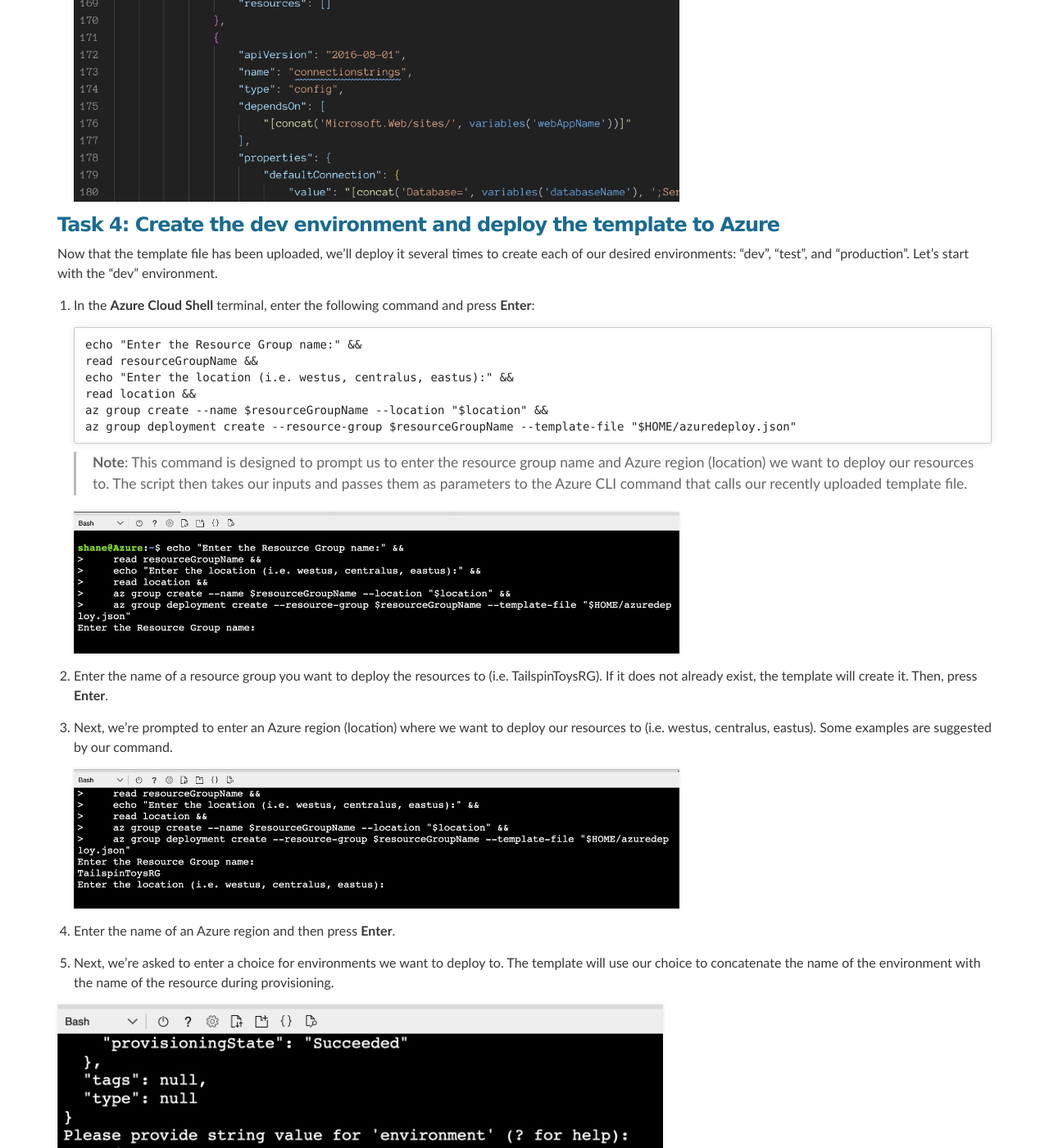
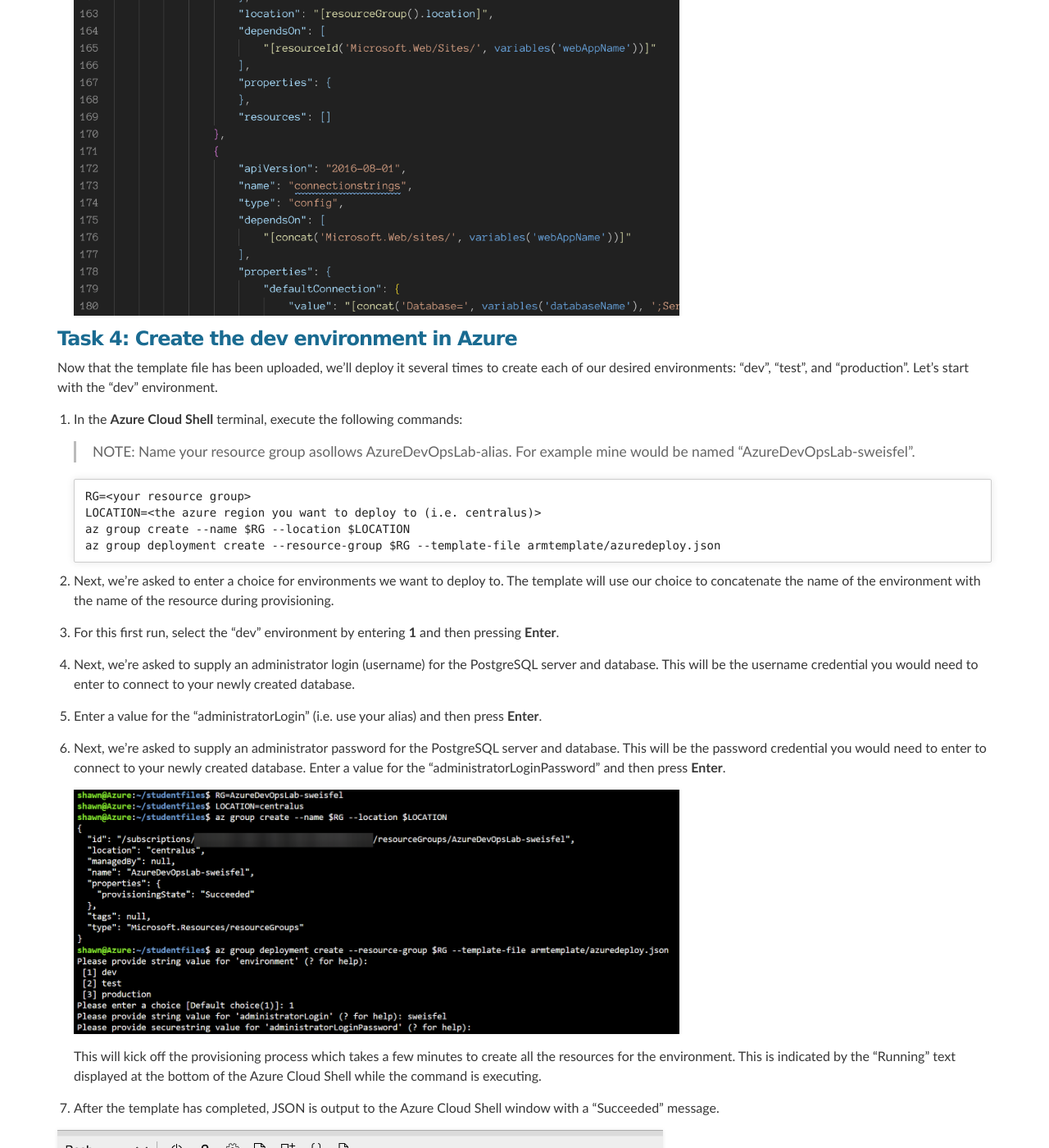
Before and after one commit to shawnweisfeld/20200109_MCWAzureDevOps, a Jekyll site: the page built from docs/lab.md, in a window 1280 px wide and 1400 px high, scrolled down 5141 px. Shown: the whole window at 82% size. Built offline with Jekyll 4.4.1, drawn with Linux system fonts in a browser that asks for light colours; our own code applies the rules of GitHub Pages for plain Markdown files; some of the changed text lies outside the part shown.

Commit message:
exercise1

````diff
--- a/docs/lab.md
+++ b/docs/lab.md
@@ -29,11 +29,17 @@ Tailspin Toys has asked you to automate their development process in two specifi
 
 ## Setup
 
-1.  Go to the [Azure Portal](https://portal.azure.com) and log into the provided Microsoft Azure subscription
-
 ### Task 1: Use Azure Shell as your development environment
 
-1.  Launch the **Azure Cloud Shell** by going to [https://shell.azure.com](https://shell.azure.com)
+1.  Go to the **Azure Portal** [https://portal.azure.com](https://portal.azure.com) and log into the provided Microsoft Azure subscription
+
+1.  Launch the **Azure Cloud Shell** on a new tab in the same browser window by going to [https://shell.azure.com](https://shell.azure.com).
+
+    > If prompted to select a "Directory" pick the same one as the provided Microsoft Azure subscription.
+
+    > If prompted to create a stroage account for the Cloud Shell do so in the provided Microsoft Azure subscription.
+
+    > Be sure that your Cloud Shell is configured to use Bash.
 
 2.  From inside the Azure Cloud Shell type these commands to configure Git running locally in the cloud shell. Be sure to replace with your name and email address.
 
@@ -164,54 +170,34 @@ Since this solution is based on Azure Platform-as-a-Service (PaaS) technology, i
 
     ![This is a screenshot of the code pasted just below the element for the application insights extension in the "resources" array.](./assets/lab-images/stepbystep/media/image39.png "Pasted block of JSON code")
 
-### Task 4: Create the dev environment and deploy the template to Azure
+### Task 4: Create the dev environment in Azure
 
 Now that the template file has been uploaded, we'll deploy it several times to create each of our desired environments: "dev", "test", and "production". Let's start with the "dev" environment.
 
-1.  In the **Azure Cloud Shell** terminal, enter the following command and press **Enter**:
+1.  In the **Azure Cloud Shell** terminal, execute the following commands:
+
+    > NOTE: Name your resource group asollows AzureDevOpsLab-alias. For example mine would be named "AzureDevOpsLab-sweisfel".
 
     ```bash
-    echo "Enter the Resource Group name:" &&
-    read resourceGroupName &&
-    echo "Enter the location (i.e. westus, centralus, eastus):" &&
-    read location &&
-    az group create --name $resourceGroupName --location "$location" &&
-    az group deployment create --resource-group $resourceGroupName --template-file "$HOME/azuredeploy.json"
+    RG=<your resource group>
+    LOCATION=<the azure region you want to deploy to (i.e. centralus)>
+    az group create --name $RG --location $LOCATION
+    az group deployment create --resource-group $RG --template-file armtemplate/azuredeploy.json
     ```
 
-    >**Note**: This command is designed to prompt us to enter the resource group name and Azure region (location) we want to deploy our resources to. The script then takes our inputs and passes them as parameters to the Azure CLI command that calls our recently uploaded template file.
-
-    ![In the Azure Cloud Shell window, the command has been entered is we are prompted for the name of the resource group we want to deploy to.](./assets/lab-images/stepbystep/media/image44.png "Azure Cloud Shell window")
-
-2.  Enter the name of a resource group you want to deploy the resources to (i.e. TailspinToysRG). If it does not already exist, the template will create it. Then, press **Enter**.
-
-3.  Next, we're prompted to enter an Azure region (location) where we want to deploy our resources to (i.e. westus, centralus, eastus). Some examples are suggested by our command.
-
-    ![In the Azure Cloud Shell window, we are prompted for the location we want to deploy to.](./assets/lab-images/stepbystep/media/image45.png "Azure Cloud Shell window")
-
-4.  Enter the name of an Azure region and then press **Enter**.
-
 5.  Next, we're asked to enter a choice for environments we want to deploy to. The template will use our choice to concatenate the name of the environment with the name of the resource during provisioning.
-
-   ![In the Azure Cloud Shell window, we are prompted for the environment we want to deploy to.](./assets/lab-images/stepbystep/media/image46.png "Azure Cloud Shell")
 
 6.  For this first run, select the "dev" environment by entering **1** and then pressing **Enter**.
 
 7.  Next, we're asked to supply an administrator login (username) for the PostgreSQL server and database. This will be the username credential you would need to enter to connect to your newly created database.
 
-   ![In the Azure Cloud Shell window, we are prompted for the administrative username for the PostgreSQL server and database we want to create.](./assets/lab-images/stepbystep/media/image47.png "Azure Cloud Shell")
+8.  Enter a value for the "administratorLogin" (i.e. use your alias) and then press **Enter**.
 
-8.  Enter a value for the "administratorLogin" and then press **Enter**.
+9.  Next, we're asked to supply an administrator password for the PostgreSQL server and database. This will be the password credential you would need to enter to connect to your newly created database. Enter a value for the "administratorLoginPassword" and then press **Enter**.
 
-9.  Next, we're asked to supply an administrator password for the PostgreSQL server and database. This will be the password credential you would need to enter to connect to your newly created database.
-
-   ![In the Azure Cloud Shell window, we are prompted for the administrative password for the PostgreSQL server and database we want to create.](./assets/lab-images/stepbystep/media/image48.png "Azure Cloud Shell")
-
-10. Enter a value for the "administratorLoginPassword" and then press **Enter**.
+    ![In the Azure Cloud Shell window, the command has been entered is we are prompted for the name of the resource group we want to deploy to.](./assets/lab-images/stepbystep/media/image44b.png "Azure Cloud Shell window")
 
     This will kick off the provisioning process which takes a few minutes to create all the resources for the environment. This is indicated by the "Running" text displayed at the bottom of the Azure Cloud Shell while the command is executing.
-
-   ![The Azure Cloud Shell is executing the template based on the parameters we provided.](./assets/lab-images/stepbystep/media/image49.png "Azure Cloud Shell")
 
 11. After the template has completed, JSON is output to the Azure Cloud Shell window with a "Succeeded" message.
 
@@ -219,87 +205,37 @@ Now that the template file has been uploaded, we'll deploy it several times to c
 
   >**Note**: The above steps were used to provision the "dev" environment. Most of these same steps will be repeated for the "test" and "production" environments below.
 
-### Task 5: Create the test environment and deploy the template to Azure
+### Task 5: Create the test environment in Azure
 
-The following steps are very similar to what was done in the previous task with the exception that you are now creating the "test" environment.
-
-1.  In the Azure Cloud Shell terminal, enter the following command and press **Enter**:
+1.  In the Azure Cloud Shell terminal, enter the same command as last time and press **Enter**:
 
     ```bash
-    echo "Enter the Resource Group name:" &&
-    read resourceGroupName &&
-    echo "Enter the location (i.e. westus, centralus, eastus):" &&
-    read location &&
-    az group create --name $resourceGroupName --location "$location" &&
-    az group deployment create --resource-group $resourceGroupName --template-file "$HOME/azuredeploy.json"
+    az group deployment create --resource-group $RG --template-file armtemplate/azuredeploy.json
     ```
-
-    ![In the Azure Cloud Shell window, the command has been entered is we are prompted for the name of the resource group we want to deploy to.](./assets/lab-images/stepbystep/media/image44.png "Azure Cloud Shell window")
-
-2.  Enter the name of a resource group from earlier that you deployed the resources to (i.e. TailspinToysRG). Then, press **Enter**.
-
-    ![In the Azure Cloud Shell window, we are prompted for the location we want to deploy to.](./assets/lab-images/stepbystep/media/image45.png "Azure Cloud Shell window")
-
-3.  Enter the name of the Azure region from earlier and then press **Enter**.
-
-   ![In the Azure Cloud Shell window, we are prompted for the environment we want to deploy to.](./assets/lab-images/stepbystep/media/image46.png "Azure Cloud Shell")
 
 4.  For this next run, select the "test" environment by entering **2** and then pressing **Enter**.
 
-   ![In the Azure Cloud Shell window, we are prompted for the administrative username for the PostgreSQL server and database we want to create.](./assets/lab-images/stepbystep/media/image47.png "Azure Cloud Shell")
+5.  Enter the same value for the "administratorLogin" that you did earlier and then press **Enter**.
 
-5.  Enter the value for the "administratorLogin" and then press **Enter**.
-
-   ![In the Azure Cloud Shell window, we are prompted for the administrative password for the PostgreSQL server and database we want to create.](./assets/lab-images/stepbystep/media/image48.png "Azure Cloud Shell")
-
-6.  Enter a value for the "administratorLoginPassword" and then press **Enter**.
-
-   ![The Azure Cloud Shell is executing the template based on the parameters we provided.](./assets/lab-images/stepbystep/media/image49.png "Azure Cloud Shell")
+6.  Enter the same value for the "administratorLoginPassword" that you did earlier and then press **Enter**.
 
 7.  After the template has completed, JSON is output to the Azure Cloud Shell window with a "Succeeded" message.
 
-   ![The Azure Cloud Shell has succeeded in executing the template based on the parameters we provided.](./assets/lab-images/stepbystep/media/image50.png "Azure Cloud Shell")
+### Task 6: Create the production environment in Azure
 
-### Task 6: Create the production environment and deploy the template to Azure
-
-The following steps are very similar to what was done in the previous task with the exception that you are now creating the "production" environment.
-
-1.  In the Azure Cloud Shell terminal, enter the following command and press **Enter**:
+1.  In the Azure Cloud Shell terminal, enter the same command as last time and press **Enter**:
 
     ```bash
-    echo "Enter the Resource Group name:" &&
-    read resourceGroupName &&
-    echo "Enter the location (i.e. westus, centralus, eastus):" &&
-    read location &&
-    az group create --name $resourceGroupName --location "$location" &&
-    az group deployment create --resource-group $resourceGroupName --template-file "$HOME/azuredeploy.json"
+    az group deployment create --resource-group $RG --template-file armtemplate/azuredeploy.json
     ```
-
-    ![In the Azure Cloud Shell window, the command has been entered is we are prompted for the name of the resource group we want to deploy to.](./assets/lab-images/stepbystep/media/image44.png "Azure Cloud Shell window")
-
-2.  Enter the name of a resource group from earlier that you deployed the resources to (i.e. TailspinToysRG). Then, press **Enter**.
-
-    ![In the Azure Cloud Shell window, we are prompted for the location we want to deploy to.](./assets/lab-images/stepbystep/media/image45.png "Azure Cloud Shell window")
-
-3.  Enter the name of the Azure region from earlier and then press **Enter**.
-
-   ![In the Azure Cloud Shell window, we are prompted for the environment we want to deploy to.](./assets/lab-images/stepbystep/media/image46.png "Azure Cloud Shell")
 
 4.  For this next run, select the "production" environment by entering **3** and then pressing **Enter**.
 
-   ![In the Azure Cloud Shell window, we are prompted for the administrative username for the PostgreSQL server and database we want to create.](./assets/lab-images/stepbystep/media/image47.png "Azure Cloud Shell")
+5.  Enter the same value for the "administratorLogin" that you did earlier and then press **Enter**.
 
-5.  Enter the value for the "administratorLogin" and then press **Enter**.
-
-   ![In the Azure Cloud Shell window, we are prompted for the administrative password for the PostgreSQL server and database we want to create.](./assets/lab-images/stepbystep/media/image48.png "Azure Cloud Shell")
-
-6.  Enter a value for the "administratorLoginPassword" and then press **Enter**.
-
-   ![The Azure Cloud Shell is executing the template based on the parameters we provided.](./assets/lab-images/stepbystep/media/image49.png "Azure Cloud Shell")
+6.  Enter the same value for the "administratorLoginPassword" that you did earlier and then press **Enter**.
 
 7.  After the template has completed, JSON is output to the Azure Cloud Shell window with a "Succeeded" message.
-
-   ![The Azure Cloud Shell has succeeded in executing the template based on the parameters we provided.](./assets/lab-images/stepbystep/media/image50.png "Azure Cloud Shell")
 
 8.  In the Azure Portal, navigate to the resource group where all of the resources have been deployed. It should look similar to the screenshot below.
 
````
Also changed, not shown: other parts of docs/lab.md (+1 -1 lines), docs/assets/lab-images/stepbystep/media/image44b.png (added).
